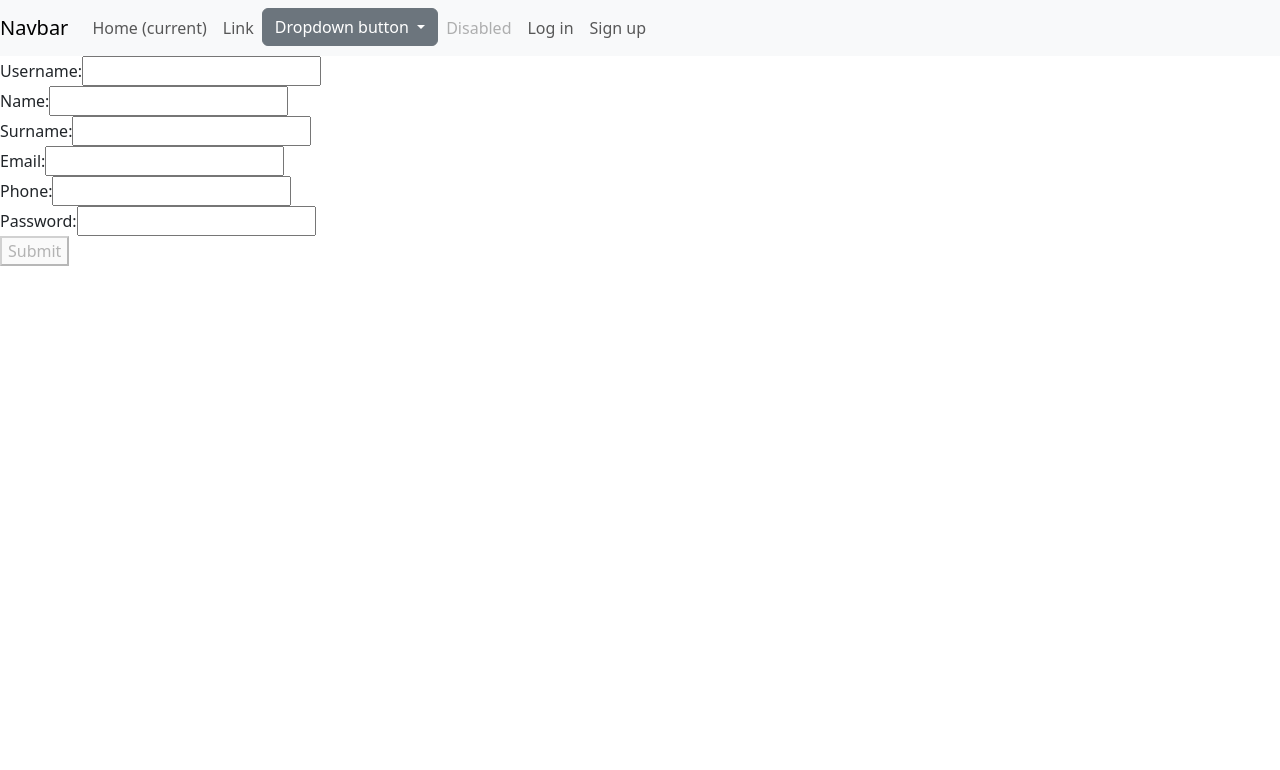
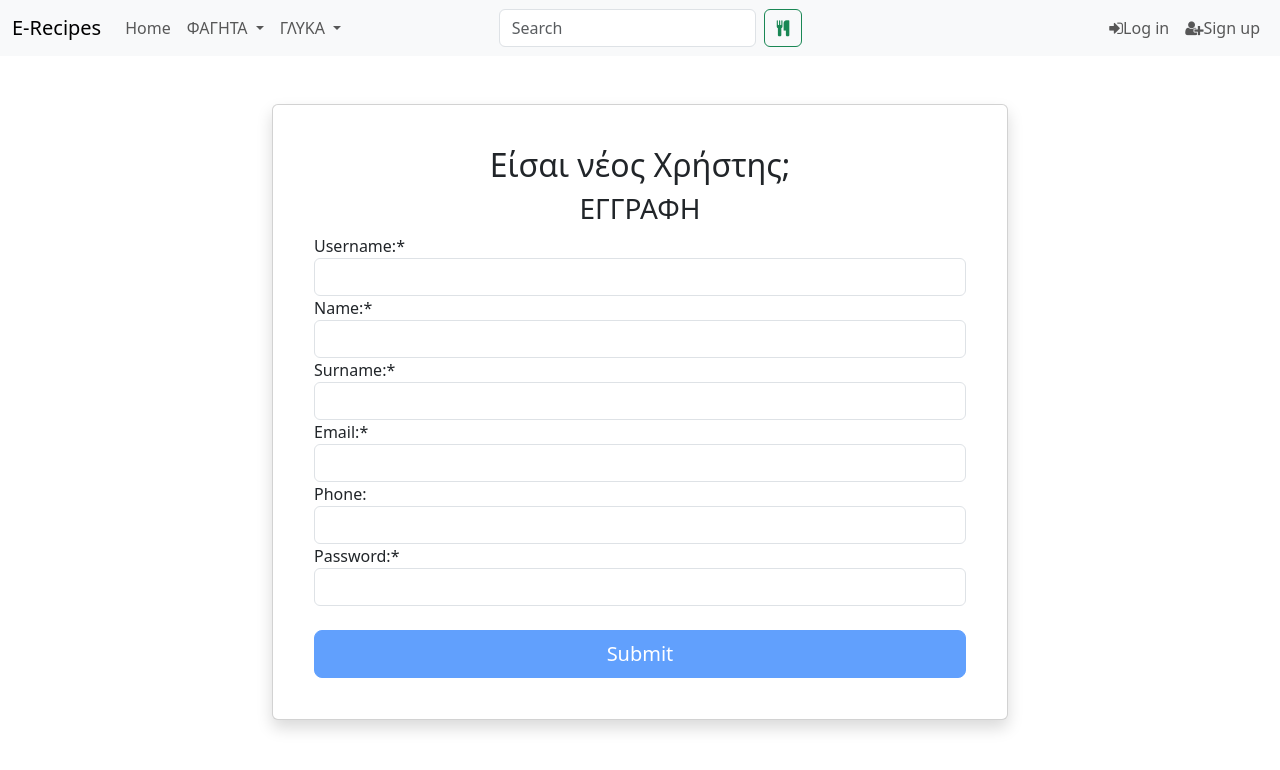
Before and after one commit to fanisth/e-recipes, an Angular app in the folder angular-app/: page /register in a window 1280 px wide. Shown: the top 770 px of the page. Built offline with nearby package versions, Linux system fonts and the light colour scheme.

Commit message:
[FRONT_DESIGN] -register -navbar -user-profile

```diff
--- a/angular-app/angular.json
+++ b/angular-app/angular.json
@@ -24,6 +24,7 @@
             ],
             "styles": [
               "./node_modules/bootstrap/dist/css/bootstrap.min.css",
+              "./node_modules/font-awesome/css/font-awesome.min.css",
               "src/styles.css"
             ],
             "scripts": []
--- a/angular-app/package.json
+++ b/angular-app/package.json
@@ -22,6 +22,7 @@
     "@ng-bootstrap/ng-bootstrap": "^13.0.0",
     "@popperjs/core": "^2.11.8",
     "bootstrap": "^5.3.2",
+    "font-awesome": "^4.7.0",
     "rxjs": "~7.5.0",
     "tslib": "^2.3.0",
     "zone.js": "~0.11.4"
--- a/angular-app/src/app/home/home.component.html
+++ b/angular-app/src/app/home/home.component.html
@@ -1,60 +1,78 @@
 <nav class="navbar navbar-expand-lg navbar-light bg-light">
-    <a class="navbar-brand" href="#">Navbar</a>
+  <div class="container-fluid">
+    <a class="navbar-brand" href="#">E-Recipes</a>
     <button class="navbar-toggler" type="button" data-toggle="collapse" data-target="#navbarSupportedContent" aria-controls="navbarSupportedContent" aria-expanded="false" aria-label="Toggle navigation">
       <span class="navbar-toggler-icon"></span>
     </button>
 
     <div class="collapse navbar-collapse" id="navbarSupportedContent">
-      <ul class="navbar-nav mr-auto">
+      <ul class="navbar-nav me-auto mb-2 mb-lg-0">
         <li class="nav-item active">
           <a class="nav-link" href="#">Home <span class="sr-only">(current)</span></a>
         </li>
-        <li class="nav-item">
-          <a class="nav-link" href="#">Link</a>
+
+        <li class="nav-item dropdown">
+          <div ngbDropdown class="dropdown">
+            <button ngbDropdownToggle class="nav-link dropdown-toggle" type="button" id="dropdownMenuButton1" data-bs-toggle="dropdown" aria-expanded="false">
+              ΦΑΓΗΤΑ
+            </button>
+            <ul ngbDropdownMenu class="dropdown-menu dropdown-menu-dark" aria-labelledby="dropdownMenuButton1">
+              <li class="dropend">
+                <div ngbDropdown class="dropend">
+                  <button ngbDropdownToggle class="nav-link dropdown-toggle" type="button" id="dropdownMenuButton2" data-bs-toggle="dropdown" aria-expanded="false">
+                    ΑΛΜΥΡΑ
+                  </button>
+                  <ul ngbDropdownMenu class="dropdown-menu dropdown-menu-dark" aria-labelledby="dropdownMenuButton2">
+                    <li><a class="dropdown-item" href="#">Another action</a></li>
+                    <li><a class="dropdown-item" href="#">Something else here</a></li>
+                  </ul>
+                </div>
+              </li>
+              <li><a class="dropdown-item" href="#">Another action</a></li>
+              <li><a class="dropdown-item" href="#">Something else here</a></li>
+            </ul>
+          </div>
         </li>
 
         <li class="nav-item dropdown">
-        <div ngbDropdown class="dropdown">
-          <button ngbDropdownToggle class="btn btn-secondary" type="button" id="dropdownMenuButton1" aria-expanded="false">
-        Dropdown button
-        </button>
-          <ul ngbDropdownMenu aria-labelledby="dropdownMenuButton1">
-            <li *ngFor="let cat of categories">
-              <!-- <button ngbDropdownItem > -->
-                <a *ngIf="cat.subcategory != undefined && cat.subcategory[0] != '' " ngbDropdown class="dropdown">
-                  <!-- <a *ngIf="cat.subcategory == ''" class="dropdown"> -->
-                  <button  ngbDropdownToggle class="btn btn-secondary" type="button" id="dropdownMenuButton2" aria-expanded="false">
-                  {{cat.category}}
+          <div ngbDropdown class="dropdown">
+            <button ngbDropdownToggle class="nav-link dropdown-toggle" type="button" id="dropdownMenuButton3" data-bs-toggle="dropdown" aria-expanded="false">
+              ΓΛΥΚΑ
+            </button>
+            <ul ngbDropdownMenu class="dropdown-menu dropdown-menu-dark" aria-labelledby="dropdownMenuButton3">
+              <li class="dropend">
+                <div ngbDropdown class="dropend">
+                  <button ngbDropdownToggle class="nav-link dropdown-toggle" type="button" id="dropdownMenuButton4" data-bs-toggle="dropdown" aria-expanded="false">
+                    ΑΛΜΥΡΑ
                   </button>
-                  <ul ngbDropdownMenu aria-labelledby="dropdownMenuButton2" *ngIf="cat.subcategory != undefined && cat.subcategory[0] != ''">
-                    <li *ngFor="let sub of cat.subcategory"><a ngbDropdownItem href="#">{{sub}}
-                      </a>
-                    </li>
+                  <ul ngbDropdownMenu class="dropdown-menu dropdown-menu-dark" aria-labelledby="dropdownMenuButton4">
+                    <li><a class="dropdown-item" href="#">Another action</a></li>
+                    <li><a class="dropdown-item" href="#">Something else here</a></li>
                   </ul>
-                </a>
-                <a *ngIf="cat.subcategory != undefined && cat.subcategory[0] == ''" >
-                  <button   class="btn btn-secondary" type="button" id="dropdownMenuButton2" aria-expanded="false">
-                  {{cat.category}}
-                  </button>
-                </a>
-            </li>
-          </ul>
-        </div>
-      </li>
-        <li class="nav-item">
-          <a class="nav-link disabled" href="#">Disabled</a>
-        </li>
-        <li class="nav-item" *ngIf="!(this.loggedIn |async)">
-          <a class="nav-link" routerLink="login" >Log in</a>
-        </li>
-        <li class="nav-item" *ngIf="!(this.loggedIn |async)">
-          <a class="nav-link" routerLink="register" >Sign up</a>
-        </li>
-        <li class="nav-item" *ngIf="(this.loggedIn |async)">
-          <a class="nav-link" routerLink="profile" >My Profile</a>
+                </div>
+              </li>
+              <li><a class="dropdown-item" href="#">Another action</a></li>
+              <li><a class="dropdown-item" href="#">Something else here</a></li>
+            </ul>
+          </div>
         </li>
       </ul>
-
+      <form class="d-flex me-auto">
+        <input class="form-control me-2" type="search" placeholder="Search" aria-label="Search">
+        <button class="btn btn-outline-success" type="submit"><span class="btn-label"><i class="fa fa-cutlery" aria-hidden="true"></i></span></button>
+      </form>
+      <ul class="navbar-nav ms-auto mb-2 mb-lg-0">
+        <li class="nav-item" *ngIf="!(this.loggedIn | async)">
+          <a class="nav-link" routerLink="login"><span class="btn-label"><i class="fa fa-sign-in" aria-hidden="true"></i></span>Log in</a>
+        </li>
+        <li class="nav-item" *ngIf="!(this.loggedIn | async)">
+          <a class="nav-link" routerLink="register"><span class="btn-label"><i class="fa fa-user-plus" aria-hidden="true"></i></span>Sign up</a>
+        </li>
+        <li class="nav-item" *ngIf="(this.loggedIn | async)">
+          <a class="nav-link" routerLink="profile"><span class="btn-label"><i class="fa fa-user-circle-o" aria-hidden="true"></i></span>My Profile</a>
+        </li>
+      </ul>
     </div>
-  </nav>
-  <router-outlet></router-outlet>
+  </div>
+</nav>
+<router-outlet></router-outlet>
--- a/angular-app/src/app/register/register.component.html
+++ b/angular-app/src/app/register/register.component.html
@@ -1,8 +1,21 @@
+<div class="container mt-5">
+  <div class="row justify-content-center">
+    <div class="col-md-8">
+      <div class="card shadow">
+        <div class="card-body">
+          <form style="padding: 25px" [formGroup]="userForm" (ngSubmit)="onSubmit()">
+            <div class="row">
+              <div style="text-align: center">
+                <header>
+                  <h2>Είσαι νέος Χρήστης;</h2>
+                  <h3>ΕΓΓΡΑΦΗ</h3>
+                </header>
+              </div>
+            </div>
+            <div class="form-group">
               <div>
-    <form [formGroup]="userForm" (ngSubmit)="onSubmit()">
-      <div>
-        <label for="username">Username:</label>
-        <input type="text" id="username" formControlName="username">
+                <label for="username">Username:*</label>
+                <input type="text" id="username" class="form-control" formControlName="username">
                 <div *ngIf="userForm?.get('username')?.hasError('required') && userForm?.get('username')?.touched">
                   Username is required
                 </div>
@@ -12,8 +25,8 @@
               </div>
 
               <div>
-        <label for="name">Name:</label>
-        <input type="text" id="name" formControlName="name">
+                <label for="name">Name:*</label>
+                <input type="text" id="name" class="form-control" formControlName="name">
                 <div *ngIf="userForm?.get('name')?.hasError('required') && userForm?.get('name')?.touched">
                   Username is required
                 </div>
@@ -23,8 +36,8 @@
               </div>
 
               <div>
-        <label for="surname">Surname:</label>
-        <input type="text" id="surname" formControlName="surname">
+                <label for="surname">Surname:*</label>
+                <input type="text" id="surname" class="form-control" formControlName="surname">
                 <div *ngIf="userForm?.get('surname')?.hasError('required') && userForm?.get('surname')?.touched">
                   Username is required
                 </div>
@@ -34,8 +47,8 @@
               </div>
 
               <div>
-        <label for="email">Email:</label>
-        <input type="email" id="email" formControlName="email">
+                <label for="email">Email:*</label>
+                <input type="email" id="email" class="form-control" formControlName="email">
                 <div *ngIf="userForm?.get('email')?.hasError('required') && userForm?.get('email')?.touched">
                   Email is required
                 </div>
@@ -46,7 +59,7 @@
 
               <div>
                 <label for="phone">Phone:</label>
-        <input type="tel" id="phone" formControlName="phone">
+                <input type="tel" id="phone" class="form-control" formControlName="phone">
                 <div *ngIf="userForm.get('phone')?.hasError('required') && userForm.get('phone')?.touched">
                   Phone number is required
                 </div>
@@ -56,8 +69,8 @@
               </div>
 
               <div>
-        <label for="password">Password:</label>
-        <input type="password" id="password" formControlName="password">
+                <label for="password">Password:*</label>
+                <input type="password" id="password" class="form-control" formControlName="password">
                 <div *ngIf="userForm.get('password')?.hasError('required') && userForm.get('password')?.touched">
                   Password is required
                 </div>
@@ -66,6 +79,13 @@
                 </div>
               </div>
 
-      <button type="submit" [disabled]="userForm.invalid">Submit</button>
+              <div class="d-grid gap-2">
+                <button type="submit" class="btn btn-primary btn-lg mt-4"  [disabled]="userForm.invalid">Submit</button>
+              </div>
+            </div>
           </form>
         </div>
+      </div>
+    </div>
+  </div>
+</div>
--- a/angular-app/src/app/user-profile/user-profile.component.html
+++ b/angular-app/src/app/user-profile/user-profile.component.html
@@ -1,53 +1,95 @@
-<!DOCTYPE html>
-<html lang="en">
-<head>
-    <meta charset="UTF-8">
-    <meta name="viewport" content="width=device-width, initial-scale=1.0">
-    <title>User Profile</title>
-    <style>
-        body {
-            font-family: Arial, sans-serif;
-            margin: 20px;
-        }
+<div class="container mt-5">
+  <div class="main-body">
 
-        div {
-            margin-bottom: 15px;
-        }
+    <div class="row gutters-sm">
+      <div class="col-md-4 mb-3">
+        <div class="card">
+          <div class="card-body">
+            <div class="d-flex flex-column align-items-center text-center">
+              <img src="../../assets/chef.png" alt="Admin" class="rounded-circle" width="150">
+              <div class="mt-3">
+                <h4>John Doe</h4>
+              </div>
+            </div>
+          </div>
+        </div>
+        <div class="card mt-3">
+          <div class="card-body">
+            <div class="row">
+              <div class="col-sm-4">
+                <h6 class="mb-0">My Recipes</h6>
+              </div>
+              <div class="col-sm-8 text-secondary">
+                18
+              </div>
+            </div>
+            <hr>
+            <div class="d-flex justify-content-between">
+              <button class="btn btn-primary"><span class="btn-label"><i class="fa fa-list" aria-hidden="true"></i></span>View Recipes</button>
+              <button class="btn btn-outline-primary"><span class="btn-label"><i class="fa fa-plus-square-o" aria-hidden="true"></i></span>Add Recipe</button>
+            </div>
+          </div>
+        </div>
+      </div>
 
-        label {
-            display: block;
-            font-weight: bold;
-        }
-    </style>
-</head>
-<body>
-    <h1>User Profile</h1>
+      <div class="col-md-8">
+        <div class="card mb-3">
+          <div class="card-body">
+            <div class="row">
+              <div class="col-sm-3">
+                <h6 class="mb-0">Full Name</h6>
+              </div>
+              <div class="col-sm-9 text-secondary">
+                Kenneth Valdez
+              </div>
+            </div>
+            <hr>
+            <div class="row">
+              <div class="col-sm-3">
+                <h6 class="mb-0">Email</h6>
+              </div>
+              <div class="col-sm-9 text-secondary">
+                fip@jukmuh.al
+              </div>
+            </div>
+            <hr>
+            <div class="row">
+              <div class="col-sm-3">
+                <h6 class="mb-0">Phone</h6>
+              </div>
+              <div class="col-sm-9 text-secondary">
+                (239) 816-9029
+              </div>
+            </div>
+            <hr>
+            <div class="row">
+              <div class="col-sm-3">
+                <h6 class="mb-0">Mobile</h6>
+              </div>
+              <div class="col-sm-9 text-secondary">
+                (320) 380-4539
+              </div>
+            </div>
+            <hr>
+            <div class="row">
+              <div class="col-sm-3">
+                <h6 class="mb-0">Address</h6>
+              </div>
+              <div class="col-sm-9 text-secondary">
+                Bay Area, San Francisco, CA
+              </div>
+            </div>
+            <hr>
+            <div class="row">
+              <div class="col-sm-12">
+                <a class="btn btn-info " target="__blank" href="https://www.bootdey.com/snippets/view/profile-edit-data-and-skills">Edit</a>
+              </div>
+            </div>
+          </div>
+        </div>
 
-    <div>
-        <label >Name:</label>
-        <span id="name">{{this.userProfile.name}}</span>
+      </div>
     </div>
 
-    <div>
-        <label >Surname:</label>
-        <span id="surname">{{this.userProfile.surname}}</span>
-    </div>
-
-    <div>
-        <label >Username:</label>
-        <span id="username">{{this.userProfile.username}}</span>
-    </div>
-
-    <div>
-        <label >Phone:</label>
-        <span id="phone">{{this.userProfile.phone}}</span>
-    </div>
-
-    <div>
-        <label >Email:</label>
-        <span id="email">{{this.userProfile.email}}</span>
-    </div>
-    <button class="btn btn-primary" (click)="editProfile()">Edit Profile</button>
-    <button class="btn btn-primary" (click)="addRecipe()">Create Recipe</button>
-</body>
-</html>
+  </div>
+</div>
```
Also changed, not shown: angular-app/src/assets/chef.png (added). Lines whose indentation alone changed are shown as unchanged.
